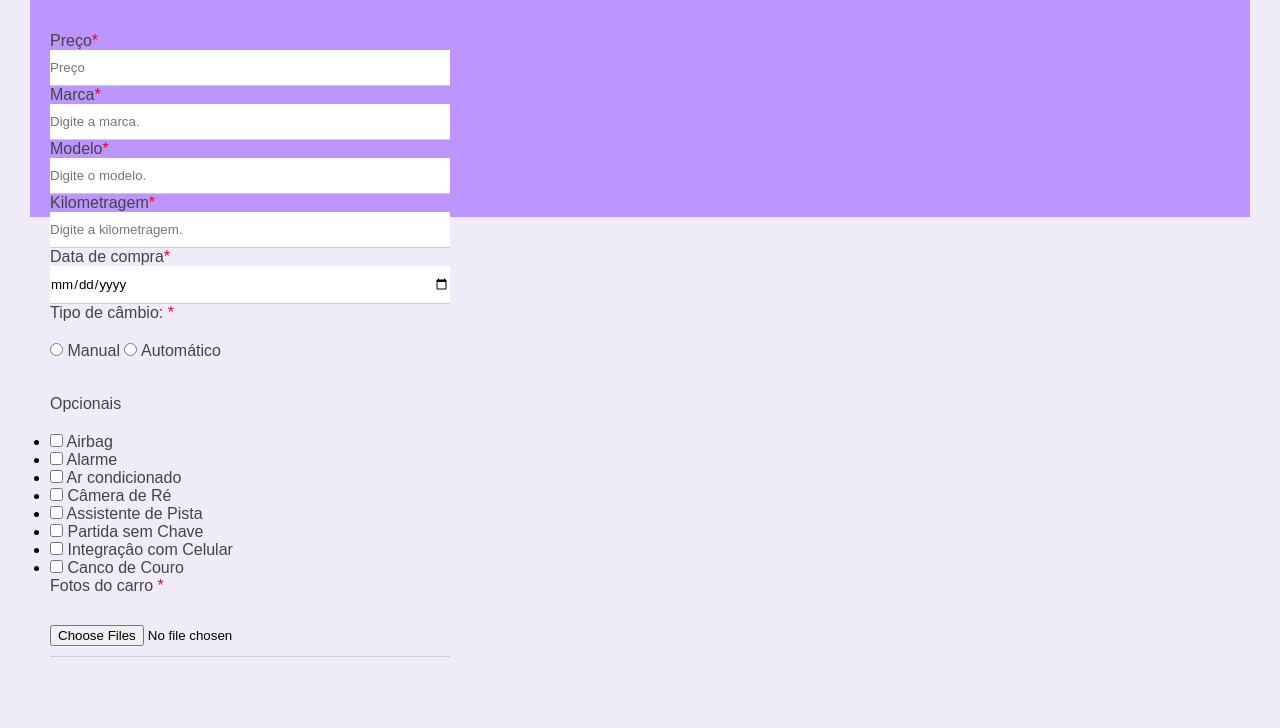
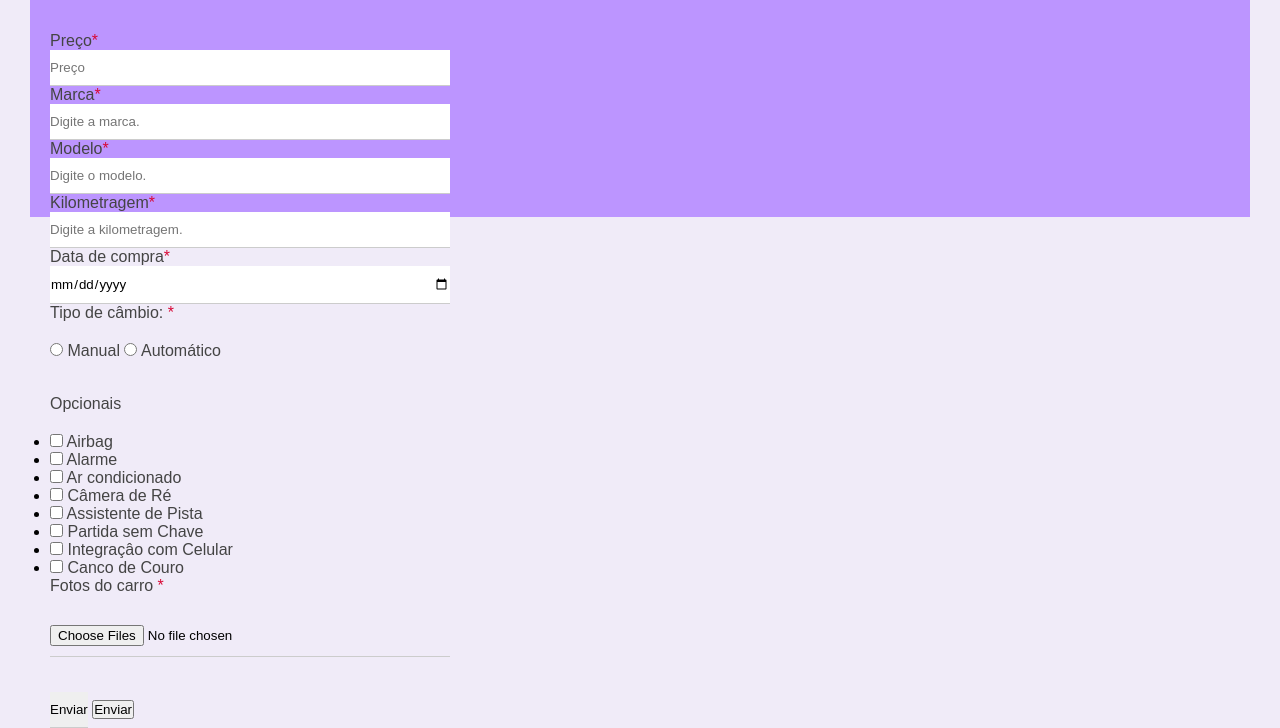
Before and after one commit to joaobazan/projetoFormulario, a plain HTML site: page index.html in a window 1280 px wide. Shown: the part 389-1117 px from the top of the page. Before the commit the page ends 1046 px from the top, so only its background shows below. Drawn offline with Linux system fonts and the light colour scheme.

Commit message:
formulario

```diff
--- a/index.html
+++ b/index.html
@@ -118,6 +118,9 @@
             <p>Fotos do carro <span class="campo-obrigatorio">*</span></p>
             <input type="file" name="images" id="images" multiple accept="image/png, image/jpg">
         </div>
+        <input type="submit" value="Enviar" class="btn-submit">
+
+        <button>Enviar</button>
     </form>
  </header>
      </div>
```
